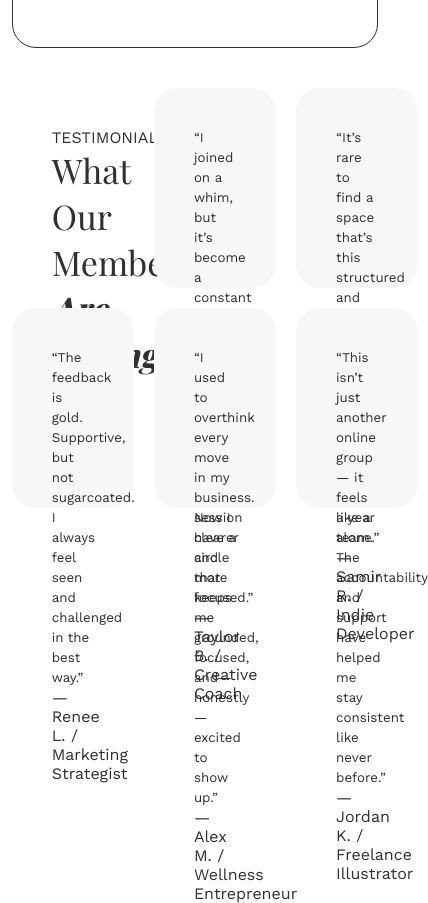
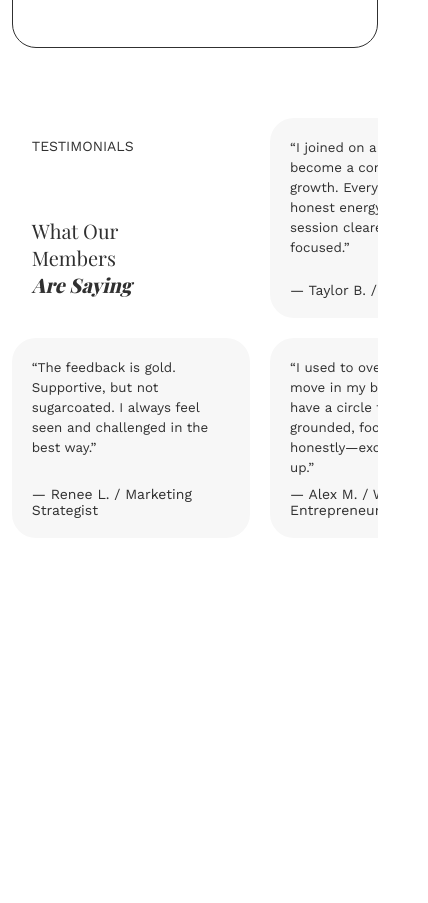
Before and after one commit to nofugazidev/Alliatu, a plain HTML site: page index.html in a window 390 px wide. Shown: the part 5999-6902 px from the top of the page, 428 px wide, since content can reach past the window. After the commit the page ends 6647 px from the top, so only its background shows below. Drawn offline with nearby package versions, Linux system fonts and the light colour scheme; a web font is replaced by a local one.

Commit message:
ui: mobile ui for testimonial section

```diff
--- a/styles/testimonial.css
+++ b/styles/testimonial.css
@@ -2,9 +2,11 @@
   display: flex;
   flex-direction: column;
   gap: 20px;
+  padding-top: 30px;
 }
 
-.testimonial .top-section, .testimonial .bottom-section {
+.testimonial .top-section,
+.testimonial .bottom-section {
   display: flex;
   flex-direction: row;
   align-items: start;
@@ -13,11 +15,12 @@
 }
 
 #header {
-    background: none;
+  background: none;
 }
 
 .top-section .header,
-.top-section .box, .bottom-section .box {
+.top-section .box,
+.bottom-section .box {
   width: 33.33%;
   padding: 40px;
   background-color: #f7f7f7;
@@ -51,5 +54,47 @@
 }
 
 .box small {
-    line-height: 1.5;
+  line-height: 1.5;
 }
+
+@media (max-width: 768px) {
+  .testimonial .top-section,
+  .testimonial .bottom-section {
+    overflow-x: auto;
+    scroll-snap-type: mandatory;
+
+    &::-webkit-scrollbar {
+      scrollbar-width: none;
+    }
+
+    -ms-overflow-style: none;
+    scrollbar-width: none;
+    width: 100%;
+  }
+
+  .top-section .header,
+  .top-section .box,
+  .bottom-section .box {
+    width: 100%;
+    flex: 0 0 65%;
+    scroll-snap-align: center;
+    padding: 20px;
+    background-color: #f7f7f7;
+  }
+
+  .testimonial .top-section .header p {
+    font-size: 14px;
+  }
+
+  .testimonial .top-section .header h3 {
+    font-size: 20px;
+  }
+
+  .testimonial .top-section .box p, .testimonial .bottom-section .box p {
+    font-size: 14px;
+  }
+
+  .testimonial .top-section .box small, .testimonial .bottom-section .box small {
+    font-style: 12px;
+  }
+}
```
